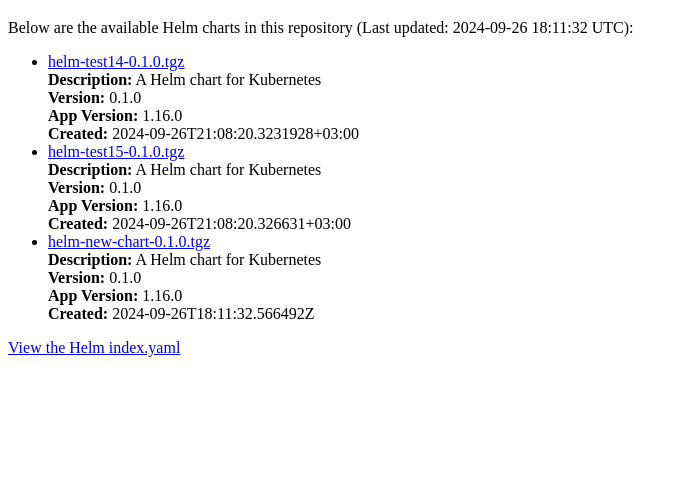
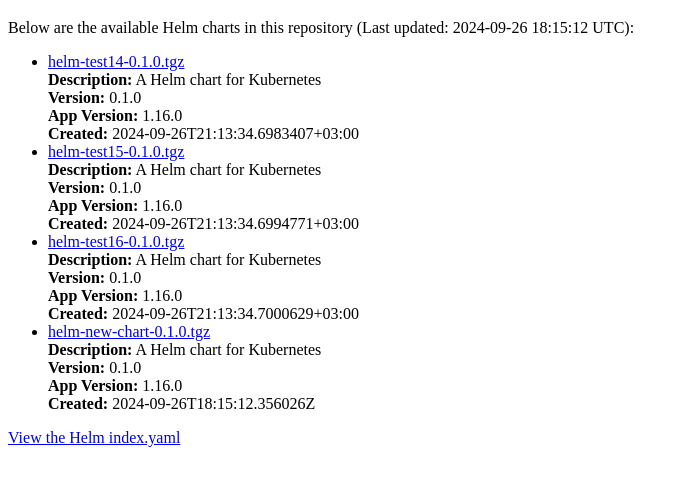
Before and after one commit to FadiaAlmelhem/helm-repo, a plain HTML site: page index.html in a window 1280 px wide. Shown: the part 61-546 px from the top of the page, without its empty margins (0-688 px from the left). Drawn offline with Linux system fonts and the light colour scheme.

Commit message:
Update index.html

```diff
--- a/index.html
+++ b/index.html
@@ -7,7 +7,7 @@
 </head>
 <body>
     <h1>Helm Chart Repository</h1>
-    <p>Below are the available Helm charts in this repository (Last updated: 2024-09-26 18:11:32 UTC):</p>
+    <p>Below are the available Helm charts in this repository (Last updated: 2024-09-26 18:15:12 UTC):</p>
     <ul>
 
         <li>
@@ -15,7 +15,7 @@
             <strong>Description:</strong> A Helm chart for Kubernetes<br>
             <strong>Version:</strong> 0.1.0<br>
             <strong>App Version:</strong> 1.16.0<br>
-            <strong>Created:</strong> 2024-09-26T21:08:20.3231928+03:00
+            <strong>Created:</strong> 2024-09-26T21:13:34.6983407+03:00
         </li>
 
         <li>
@@ -23,7 +23,15 @@
             <strong>Description:</strong> A Helm chart for Kubernetes<br>
             <strong>Version:</strong> 0.1.0<br>
             <strong>App Version:</strong> 1.16.0<br>
-            <strong>Created:</strong> 2024-09-26T21:08:20.326631+03:00
+            <strong>Created:</strong> 2024-09-26T21:13:34.6994771+03:00
+        </li>
+
+        <li>
+            <a href="https://FadiaAlmelhem.github.io/helm-repo/helm-test16-0.1.0.tgz">helm-test16-0.1.0.tgz</a><br>
+            <strong>Description:</strong> A Helm chart for Kubernetes<br>
+            <strong>Version:</strong> 0.1.0<br>
+            <strong>App Version:</strong> 1.16.0<br>
+            <strong>Created:</strong> 2024-09-26T21:13:34.7000629+03:00
         </li>
 
         <li>
@@ -31,7 +39,7 @@
             <strong>Description:</strong> A Helm chart for Kubernetes<br>
             <strong>Version:</strong> 0.1.0<br>
             <strong>App Version:</strong> 1.16.0<br>
-            <strong>Created:</strong> 2024-09-26T18:11:32.566492Z
+            <strong>Created:</strong> 2024-09-26T18:15:12.356026Z
         </li>
 
     </ul>
```
